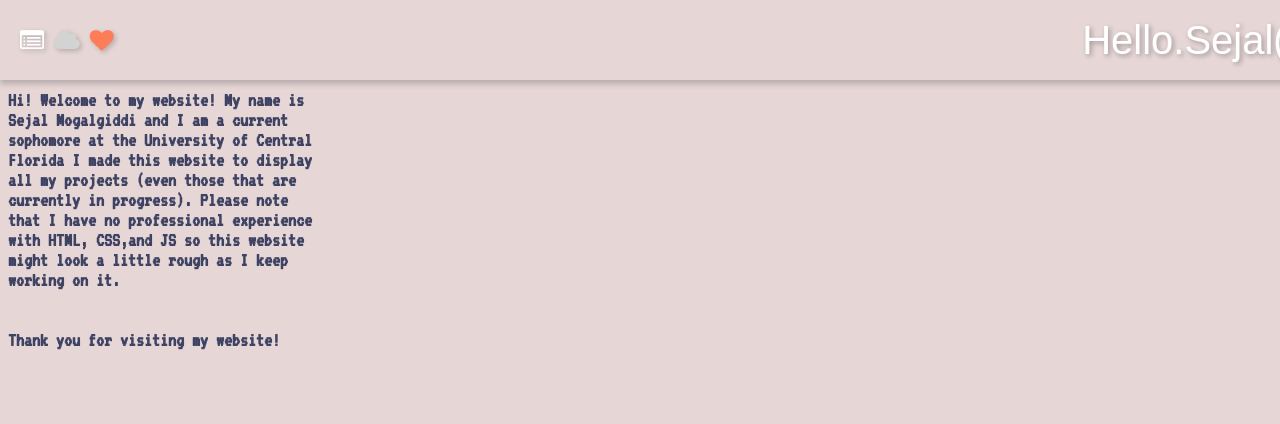
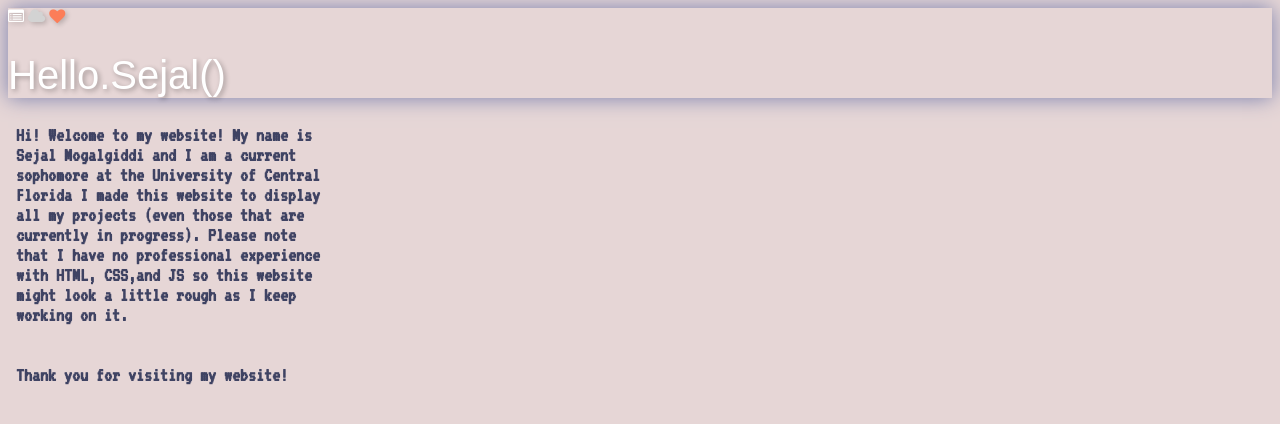
Before and after one commit to Sage295/sejalsresume, a plain HTML site: page index.html in a window 1280 px wide. Drawn offline with Linux system fonts and the light colour scheme; a web font is replaced by a local one.

Commit message:
Update index.html

```diff
--- a/index.html
+++ b/index.html
@@ -40,56 +40,8 @@
 
     </p>
 
-    <style>
-        /* Animated Taskbar */
-        .header {
-            position: fixed;
-            top: 0;
-            left: 0;
-            width: 100%;
-            height: 60px;
-            background-image: url('giphy.gif'); /* Replace with your image */
-            background-size: 90%;
-            background-position: center;
-            display: flex;
-            justify-content: flex-start; /* Aligns items to the left */
-            align-items: center;
-            padding: 10px 20px;
-            gap: 10px; /* Space between icons */
-            color: white;
-            font-size: 20px;
-            font-family: Arial, sans-serif;
-            box-shadow: 0px 4px 6px rgba(0, 0, 0, 0.2);
-            animation: slideDown 1s ease-in-out;
-            z-index: 1000;
-        }
 
-        /* Slide Down Animation */
-        @keyframes slideDown {
-            from {
-                transform: translateY(-100%);
-                opacity: 0;
-            }
-            to {
-                transform: translateY(0);
-                opacity: 1;
-            }
-        }
 
-        /* Icon Styling */
-        .header i {
-            font-size: 24px;
-            cursor: pointer;
-            margin: 0;
-            padding: 0;
-        }
 
-        /* Ensures content doesn't go under the fixed header */
-        body {
-            margin: 0;
-            padding-top: 70px; /* Adjust to match header height */
-            font-family: Arial, sans-serif;
-        }
-    </style>
 </body>
 </html>
```
